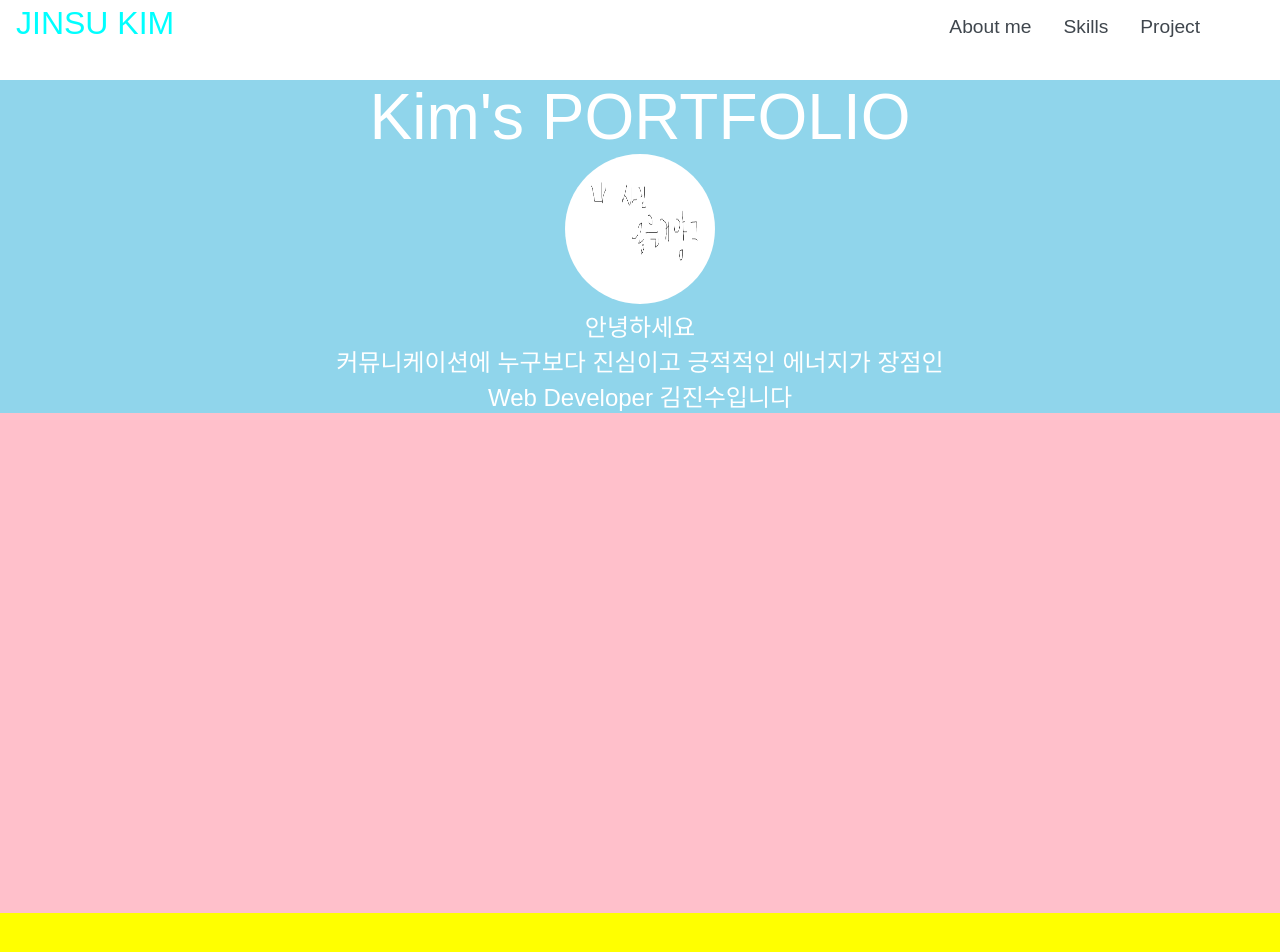
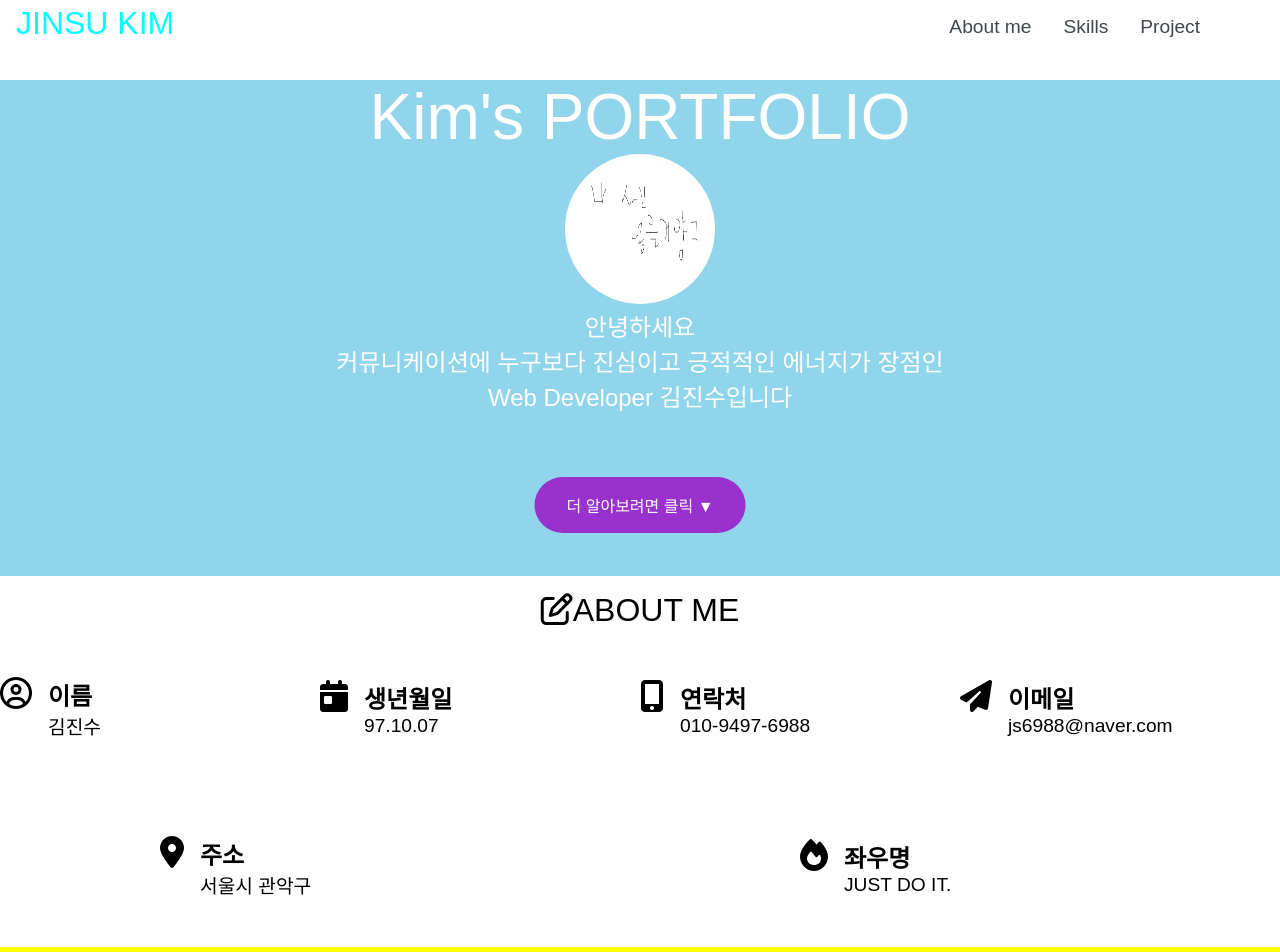
Before and after one commit to Eure-ka/introducing-page, a plain HTML site: page index.html in a window 1280 px wide. Shown: the top 952 px of the page. Drawn offline with Linux system fonts and the light colour scheme; a web font is replaced by a local one.

Commit message:
about me 까지 완료(ver 1.0.0) 이제부터 버전 체크 시작

```diff
--- a/css/style.css
+++ b/css/style.css
@@ -40,8 +40,6 @@ header{
     width: 100%;
     justify-content: space-between;
 }
-
-
 
 .navbar .nav-title{
     font-size: 2rem;
@@ -95,14 +93,11 @@ header{
 .main-title{
     position: relative;
     width: 100%;
-    height:auto;
     background-color: #90d5eb;
     margin-top: 5rem;
+    padding-bottom: 10.2rem;
 }
 
-.main-title .inner{
-    align-items: center;
-}
 
 .main-title .inner .subject{
     text-align: center;
@@ -123,11 +118,65 @@ header{
     font-size: 1.5rem;
 }
 
+.main-title .inner .more_btn{
+    margin-top: 4rem;
+    display: inline-block;
+    border: none;
+    border-radius: 40px;
+    background-color: #9932CC;
+    color:#fff;
+    padding: 1rem 2rem;
+    font-weight: 400;
+    font-size: 1rem;
+    position: absolute;
+    left: 50%;
+    transform: translateX(-50%);
+}
+
 .about-me{
     display: block;
     width: 100%;
-    height: 500px;
-    background-color: pink;
+    height: 100%;
+}
+
+.about-me .inner .about-title{
+    margin-top: 1rem;
+    text-align: center;
+    font-size: 2rem;
+    font-weight: 500;
+}
+
+.about-me .inner .about-content{
+    width: 100%;
+    height: 100%;
+    display: flex;
+    flex-direction: row;
+    flex-wrap: wrap;
+    align-items: center;
+    margin: 0 auto;
+}
+
+.about-me .inner .about-content .about-block{
+    width: 100%;
+    max-width: 20rem;
+    display: flex;
+    padding: 3rem 0;
+    margin: 0 auto;
+}
+
+.about-me .inner .about-content .about-block i{
+    font-size: 2rem;
+    padding-right: 1rem;
+}
+
+.about-me .inner .about-content .about-block .about_text .small-title{
+    font-size: 1.5rem;
+    font-weight: 600;
+}
+
+.about-me .inner .about-content .about-block .about_text .small-content{
+    font-size: 1.2rem;
+    text-align: start;
 }
 
 .desc2{
@@ -162,6 +211,10 @@ footer p{
     a {
         all:unset;
     }
+    header{
+        width: 100%;
+        height: 3rem;
+    }
     .navbar nav a:link{
         text-decoration: none;
         color: #fff;
@@ -172,13 +225,14 @@ footer p{
     }
 
     .navbar nav{
+        display: flex;
         background-color: #000;
-        height: auto;
+        width:  100%;
+        height: 100%;
         flex-direction: column;
-        align-items: flex-start;
     }
     .navbar .nav-title{
-        font-size: 1.5rem;
+        font-size: 2.5rem;
     }
     .toggle-btn{
         position: absolute;
@@ -189,16 +243,18 @@ footer p{
     .navbar .navbar-right{
         padding-left: 0;
         width: 100%;
-        flex-direction: column;
-        align-items: center;
         display: none;
     }
     .navbar .navbar-right li{
-        padding: 0 0 0 0;
+        font-size: 1.6rem;
+        padding: 0.5rem 0  ;
     }
 
     .navbar-right.active{
         display: flex;
+        flex-direction: column;
+        align-content: space-between;
+        height: 100%;
     }
 
     .navbar-right.active li{
@@ -206,6 +262,9 @@ footer p{
         text-align: center;
     }
 
+    .main-title {
+        margin-top: 4rem;
+    };
     footer i{
         color: black;
         font-size: 2rem;
--- a/index.html
+++ b/index.html
@@ -31,13 +31,63 @@
                 <div class="subject">Kim's PORTFOLIO</div>
                 <div class="profile"><img src="./img/temp_img.png" alt="내 사진"></div>
                 <div class="text">
-                    안녕하세요<br/>
+                    안녕하세요<br>
                     커뮤니케이션에 누구보다 진심이고 긍적적인 에너지가 장점인<br>
                     Web Developer 김진수입니다<br>
                 </div>
+                <div class="more_btn">
+                    더 알아보려면 클릭 ▼
+                </div>
             </div>
         </div>
-        <div class="about-me"></div>
+        <div class="about-me">
+            <div class="inner">
+                <div class="about-title"><i class="far fa-edit"></i>ABOUT ME</div>
+                <div class="about-content">
+                    <div class="about-block">
+                        <i class="far fa-user-circle"></i>
+                        <div class="about_text">
+                            <div class="small-title">이름</div>
+                            <div class="small-content">김진수</div>
+                        </div>
+                </div>
+                <div class="about-block">
+                    <i class="fas fa-calendar-day"></i>
+                        <div class="about_text">
+                            <div class="small-title">생년월일</div>
+                            <div class="small-content">97.10.07</div>
+                        </div>
+                </div>
+                <div class="about-block">
+                    <i class="fas fa-mobile-alt"></i>
+                    <div class="about_text">
+                        <div class="small-title">연락처</div>
+                        <div class="small-content">010-9497-6988</div>
+                    </div>
+                </div>
+                <div class="about-block">
+                    <i class="fas fa-paper-plane"></i>
+                    <div class="about_text">
+                        <div class="small-title">이메일</div>
+                        <div class="small-content">js6988@naver.com</div>
+                    </div>
+                </div>
+                <div class="about-block">
+                    <i class="fas fa-map-marker-alt"></i>
+                    <div class="about_text">
+                        <div class="small-title">주소</div>
+                        <div class="small-content">서울시 관악구</div>
+                    </div>
+                </div>
+                <div class="about-block">
+                    <i class="fas fa-fire"></i>
+                    <div class="about_text">
+                        <div class="small-title">좌우명</div>
+                        <div class="small-content">JUST DO IT.</div>
+                    </div>
+                </div>
+            </div>
+        </div>
         <div class="desc2"></div>
         <div class="desc3"></div>
         <footer>
```
